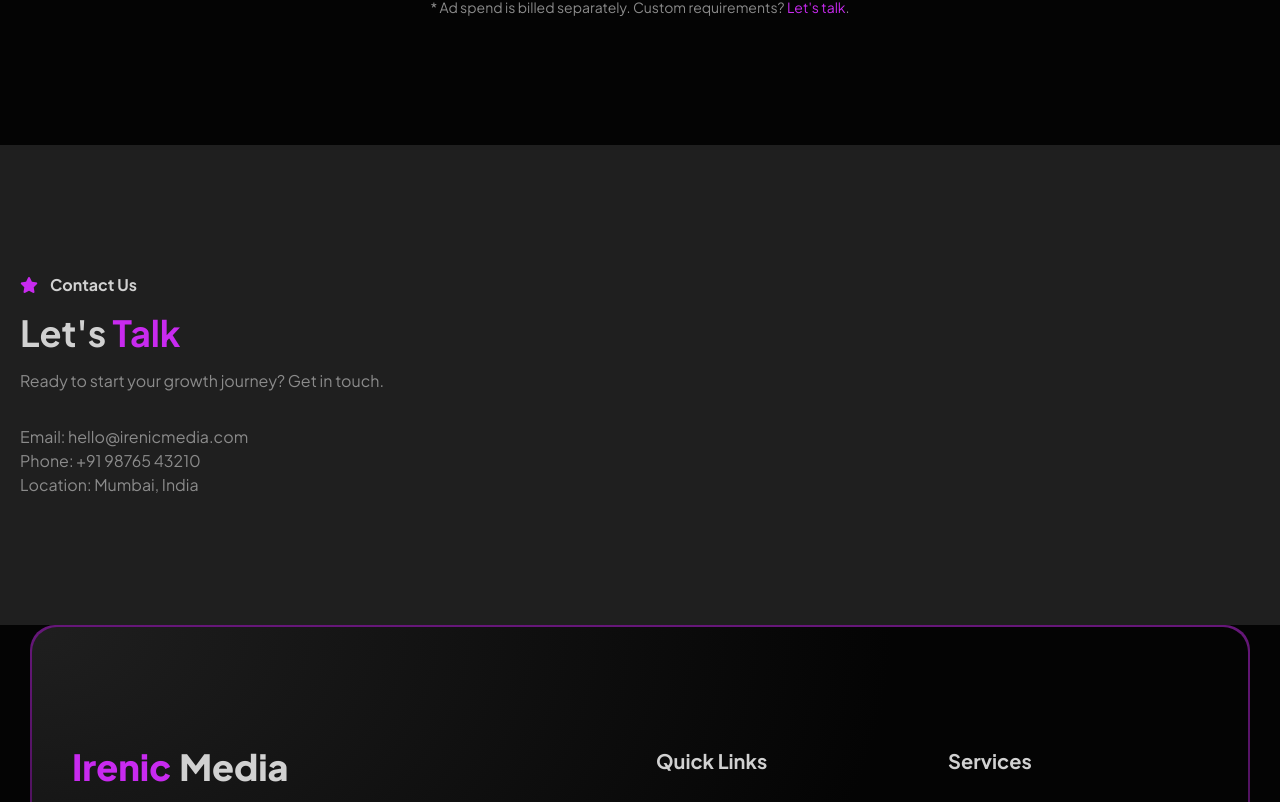
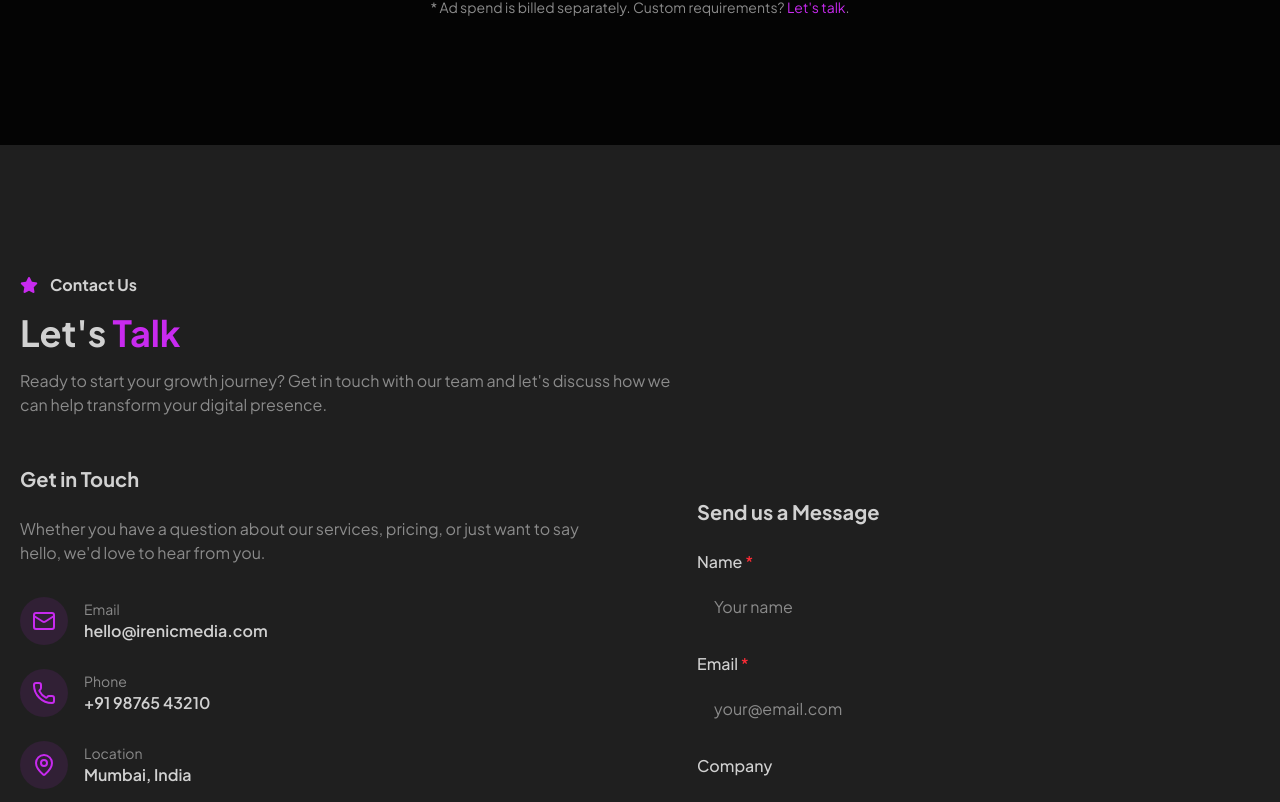
Before and after one commit to Trigger2696/irenicmedia, a Next.js app in the folder irenic-media-new/: page / in a window 1280 px wide. Shown: the part 7011-7813 px from the top of the page. Built offline with nearby package versions, Linux system fonts and the light colour scheme.

Commit message:
feat(05-01): integrate Contact component into page
- Import Contact component from @/components/Contact/Contact
- Replace inline contact section placeholder with Contact component
- Build verified: passes without TypeScript or lint errors

```diff
--- a/irenic-media-new/app/page.tsx
+++ b/irenic-media-new/app/page.tsx
@@ -7,6 +7,7 @@
 import Testimonials from '@/components/Testimonials/Testimonials'
 import CaseStudies from '@/components/CaseStudies/CaseStudies'
 import Pricing from '@/components/Pricing/Pricing'
+import Contact from '@/components/Contact/Contact'
 
 export default function Home() {
   return (
@@ -35,25 +36,7 @@
       <Pricing />
 
       {/* Contact Section */}
-      <section id="contact" className="section bg-[var(--accent-color-3)]" style={{ scrollMarginTop: '100px' }}>
-        <div className="hero-container">
-          <div className="flex items-center gap-3 mb-4">
-            <i className="fa-solid fa-star text-accent"></i>
-            <span className="text-primary font-bold">Contact Us</span>
-          </div>
-          <h2 className="text-3xl md:text-4xl font-bold text-primary">
-            Let's <span className="accent-color">Talk</span>
-          </h2>
-          <p className="text-[var(--text-color)] mt-4 max-w-2xl">
-            Ready to start your growth journey? Get in touch.
-          </p>
-          <div className="mt-8 text-[var(--text-color)]">
-            <p>Email: hello@irenicmedia.com</p>
-            <p>Phone: +91 98765 43210</p>
-            <p>Location: Mumbai, India</p>
-          </div>
-        </div>
-      </section>
+      <Contact />
 
       <Footer />
     </main>
```
